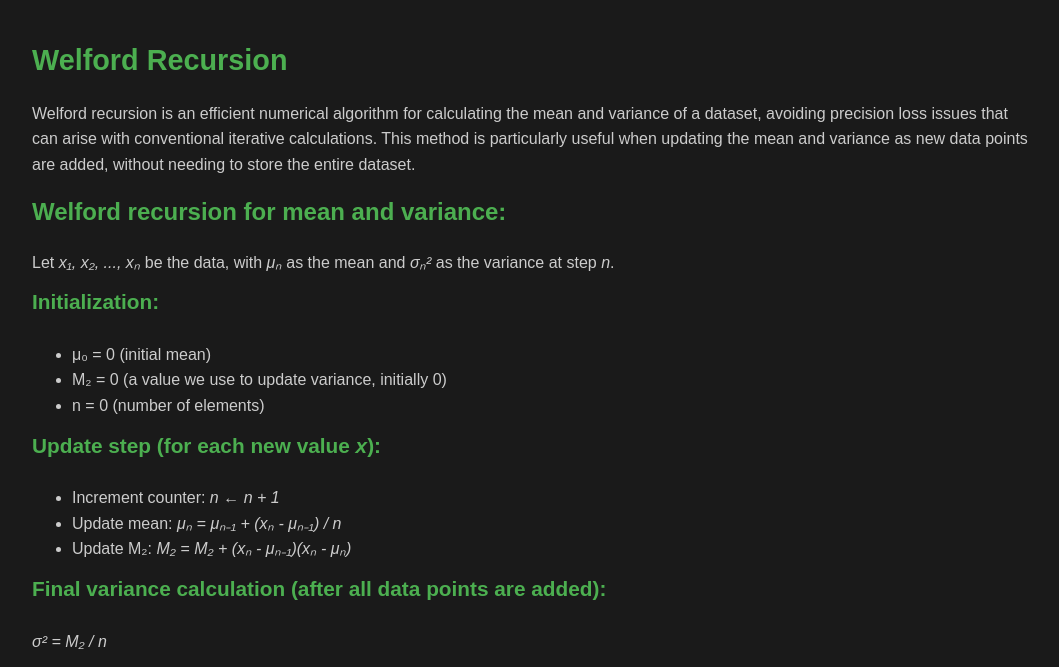
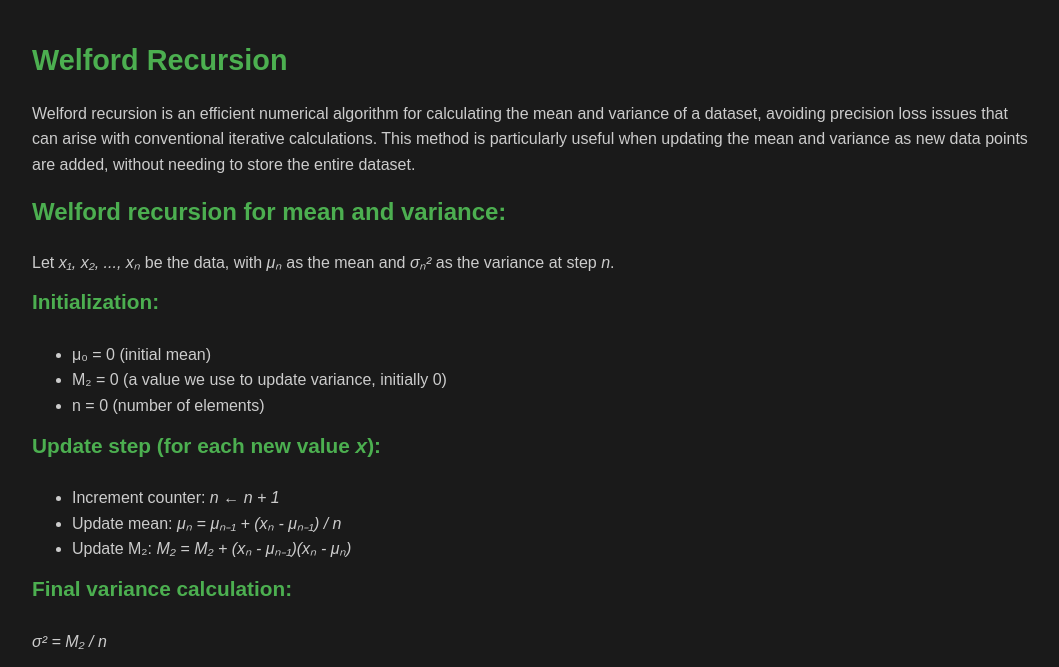
Before and after one commit to AchilleLauro/statistics2024-homework2, a plain HTML site: page index.html in a window 1280 px wide. Shown: the top 667 px of the page, without its empty margins (108-1167 px from the left). Drawn offline with nearby package versions, Linux system fonts and the light colour scheme; animation ran at ten frames a second.

Commit message:
Update index.html

```diff
--- a/index.html
+++ b/index.html
@@ -9,7 +9,6 @@
     <script id="MathJax-script" async src="https://cdn.jsdelivr.net/npm/mathjax@3/es5/tex-mml-chtml.js"></script>
 </head>
 <body>
-    <!-- Welford Recursion Section -->
     <div id="welfordExplanation">
         <h2>Welford Recursion</h2>
         <p>
@@ -29,12 +28,12 @@
             <li>Update mean: <em>μₙ = μₙ₋₁ + (xₙ - μₙ₋₁) / n</em></li>
             <li>Update M₂: <em>M₂ = M₂ + (xₙ - μₙ₋₁)(xₙ - μₙ)</em></li>
         </ul>
-        <h4>Final variance calculation (after all data points are added):</h4>
+        <h4>Final variance calculation:</h4>
         <p><em>σ² = M₂ / n</em></p>
     </div>
 
     <h1>Penetration Simulation</h1>
-    <!-- Simulation Configuration -->
+
     <form id="configForm">
         <div>
             <label for="serverCount">Servers (n):</label>
@@ -50,13 +49,11 @@
         </div>
     </form>
 
-    <!-- Simulation Buttons -->
     <div class="button-container">
         <button id="absoluteFreqBtn">Run Absolute Frequency</button>
         <button id="relativeFreqBtn">Run Relative Frequency</button>
     </div>
 
-    <!-- Charts -->
     <div class="chart-container">
         <canvas id="serverPenetrationChart"></canvas>
     </div>
@@ -64,13 +61,11 @@
         <canvas id="attackerDistributionChart"></canvas>
     </div>
 
-    <!-- Statistics -->
     <div id="statistics">
         <p id="mean">Mean: N/A</p>
         <p id="variance">Variance: N/A</p>
     </div>
 
-    <!-- Research Section - Positioned below the charts -->
     <div id="research">
         <h2>Research on Mean and Variance Behavior</h2>
         <p>
@@ -103,7 +98,6 @@
         </p>
     </div>
 
-    <!-- JavaScript -->
     <script src="script.js"></script>
 </body>
 </html>
```
